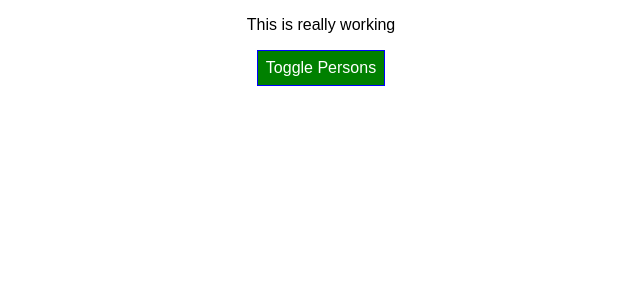
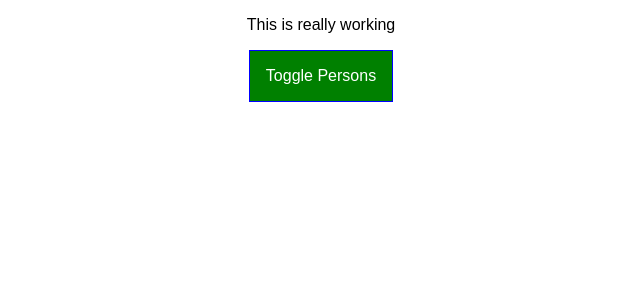
Before and after one commit to kckoerich/react-complete-guide, a React app: page / in a window 1280 px wide. Shown: the top 300 px of the page, without its empty margins (319-959 px from the left). Built offline with nearby package versions, Linux system fonts and the light colour scheme.

Commit message:
section 5, lecture 68

```diff
--- a/src/App.css
+++ b/src/App.css
@@ -9,3 +9,26 @@
 .bold {
     font-weight: bold;
 }
+
+.App button {
+   border: 1px solid blue;
+   padding: 16px;
+   background-color: green;
+   font: inherit;
+   color: white;
+   cursor: pointer;
+}
+
+.App button:hover{
+   background-color: lightgreen;
+   color: black;
+}
+
+.App button.Red {
+    background-color: red;
+}
+
+.App button.Red:hover {
+    background-color: salmon;
+    color: black;
+}
--- a/src/App.js
+++ b/src/App.js
@@ -56,20 +56,7 @@
   }
 
   render() {
-
-    const style = {
-      backgroundColor: 'green',
-      color: 'white',
-      font: 'inherit',
-      border: '1px solid blue',
-      padding: '8px',
-      cursor: 'pointer',
-      ':hover':{
-        backgroundColor: 'lightgreen',
-        color: 'black'
-      }
-    };
-
+    let btnClass = '';
     let persons = null;
 
     if(this.state.showPersons){
@@ -88,11 +75,7 @@
         </div>
 
       );
-      style.backgroundColor = 'red';
-      /*style[':hover'] = {
-        backgroundColor: 'salmon',
-        color: 'black'
-      }*/
+     btnClass = classes.Red;
     }
 
     const assignedClasses = [];
@@ -111,7 +94,7 @@
       //<StyleRoot>
         <div className={classes.App}>
           <p className={assignedClasses.join(' ')}>This is really working</p>
-          <button style={style} onClick={ this.tooglePersonsHandler }>Toggle Persons</button>
+          <button className={btnClass} onClick={ this.tooglePersonsHandler }>Toggle Persons</button>
           {persons}
         </div>
       //</StyleRoot>
```
